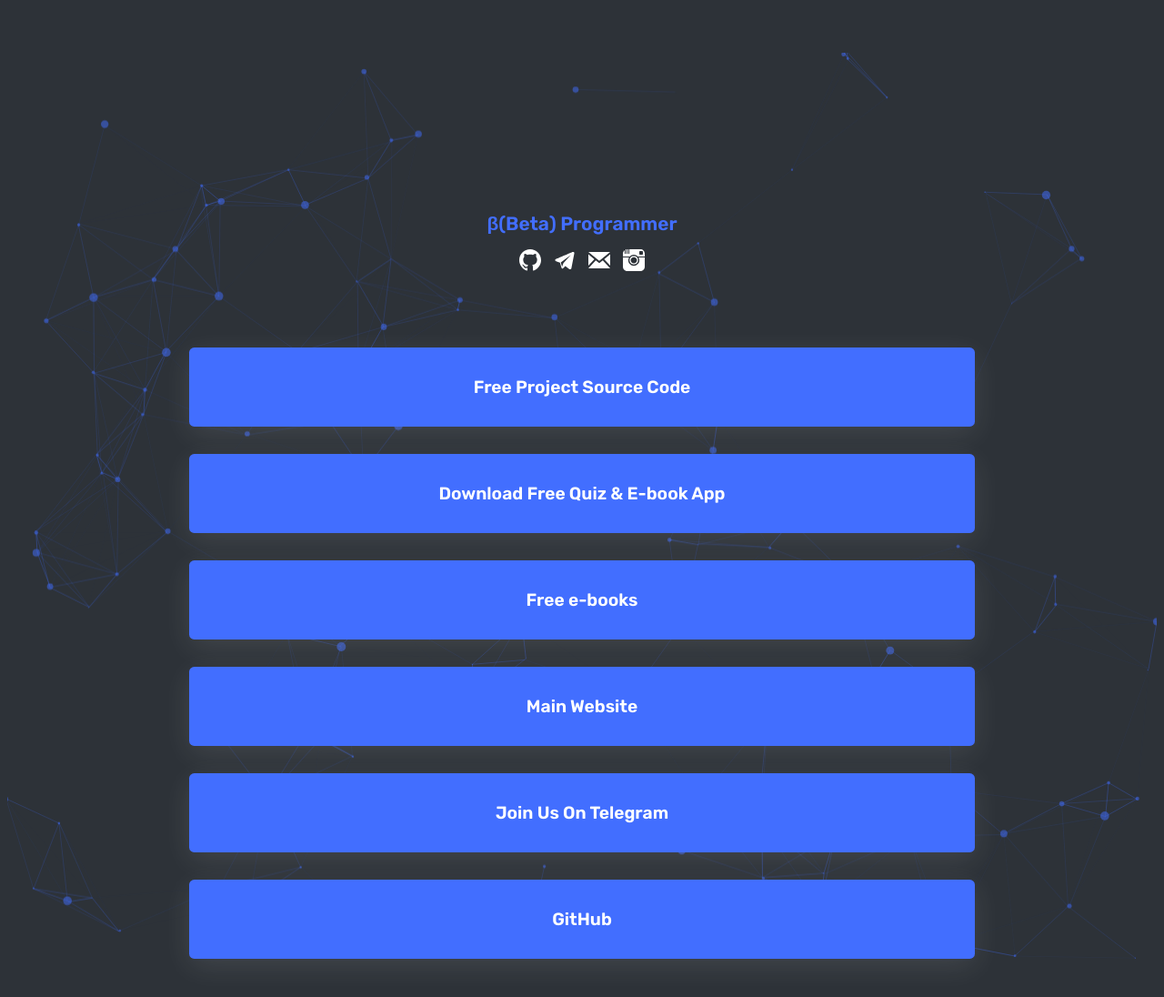
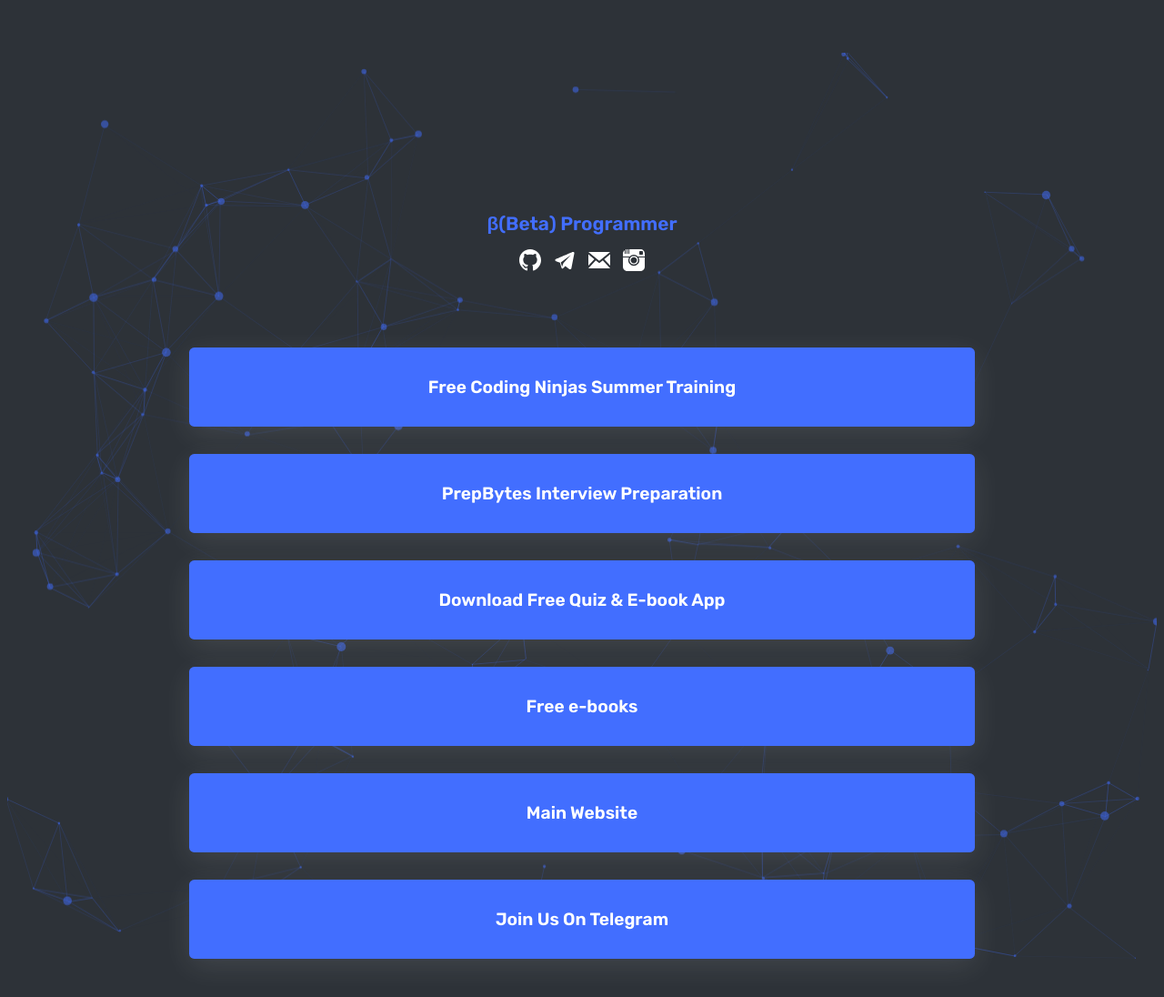
Before and after one commit to jineshnagori/links.betaprogrammer.ml, a plain HTML site: page index.html in a window 1280 px wide. Shown: the whole page at 91% size. Drawn offline with Linux system fonts and the light colour scheme.

Commit message:
2 links added

```diff
--- a/index.html
+++ b/index.html
@@ -31,9 +31,14 @@
     </header>
     <div id="particles-js">
       <main id="container">
-        <a href="https://www.betaprogrammer.ml/#resources">
+        <a href="https://bit.ly/CNScholarship44">
           <div class="links-container aos-init aos-animate" data-aos="zoom-in">
-            <span class="links-head">Free Project Source Code</span>
+            <span class="links-head">Free Coding Ninjas Summer Training</span>
+          </div>
+        </a>
+        <a href="https://bit.ly/3naOcv2">
+          <div class="links-container aos-init aos-animate" data-aos="zoom-in">
+            <span class="links-head">PrepBytes Interview Preparation</span>
           </div>
         </a>
         <a href="https://bit.ly/3alnJ8S">
@@ -56,11 +61,6 @@
             <span class="links-head">Join Us On Telegram</span>
           </div>
         </a>
-        <a href="https://www.github.com/jineshnagori">
-          <div class="links-container aos-init" data-aos="zoom-in">
-            <span class="links-head">GitHub</span>
-          </div>
-        </a>
       </main>
     </div>
     <script src="assets/js/particles.min.js"></script>
```
